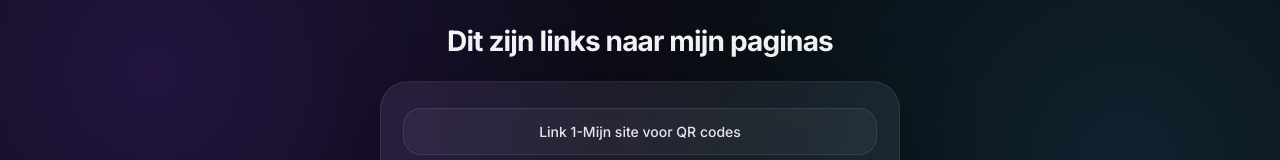
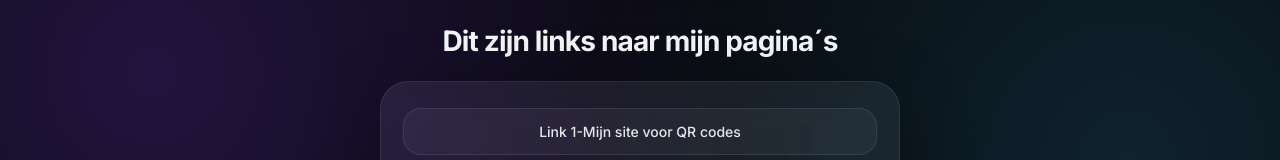
Before and after one commit to quintenmuskens-png/quintenmuskens-png.github.io, a plain HTML site: page index.html in a window 1280 px wide. Shown: the top 160 px of the page. Drawn offline with Linux system fonts and the light colour scheme.

Commit message:
Fix typo in page title in index.html

```diff
--- a/index.html
+++ b/index.html
@@ -122,7 +122,7 @@
 </head>
 <body>
 
-    <h1 class="page-title">Dit zijn links naar mijn paginas</h1>
+    <h1 class="page-title">Dit zijn links naar mijn pagina´s</h1>
 
     <div class="button-container">
         <!-- Replace the '#' with your actual website links -->
```
